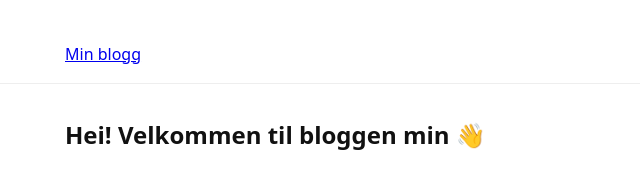
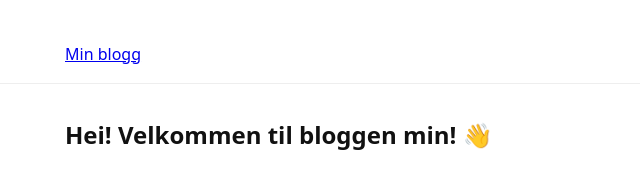
Before and after one commit to TheUnderratedBooks/TheUnderratedBooks.github.io, a plain HTML site: page index.html in a window 1280 px wide. Shown: the top 179 px of the page, 195-835 px from the left. Drawn offline with Linux system fonts and the light colour scheme.

Commit message:
Update index.html

```diff
--- a/index.html
+++ b/index.html
@@ -36,7 +36,7 @@ index.html
 
   <main class="wrap">
     <section>
-      <h1>Hei! Velkommen til bloggen min 👋</h1>
+      <h1>Hei! Velkommen til bloggen min! 👋</h1>
       <p class="lead"></p>
     </section>
 
```
